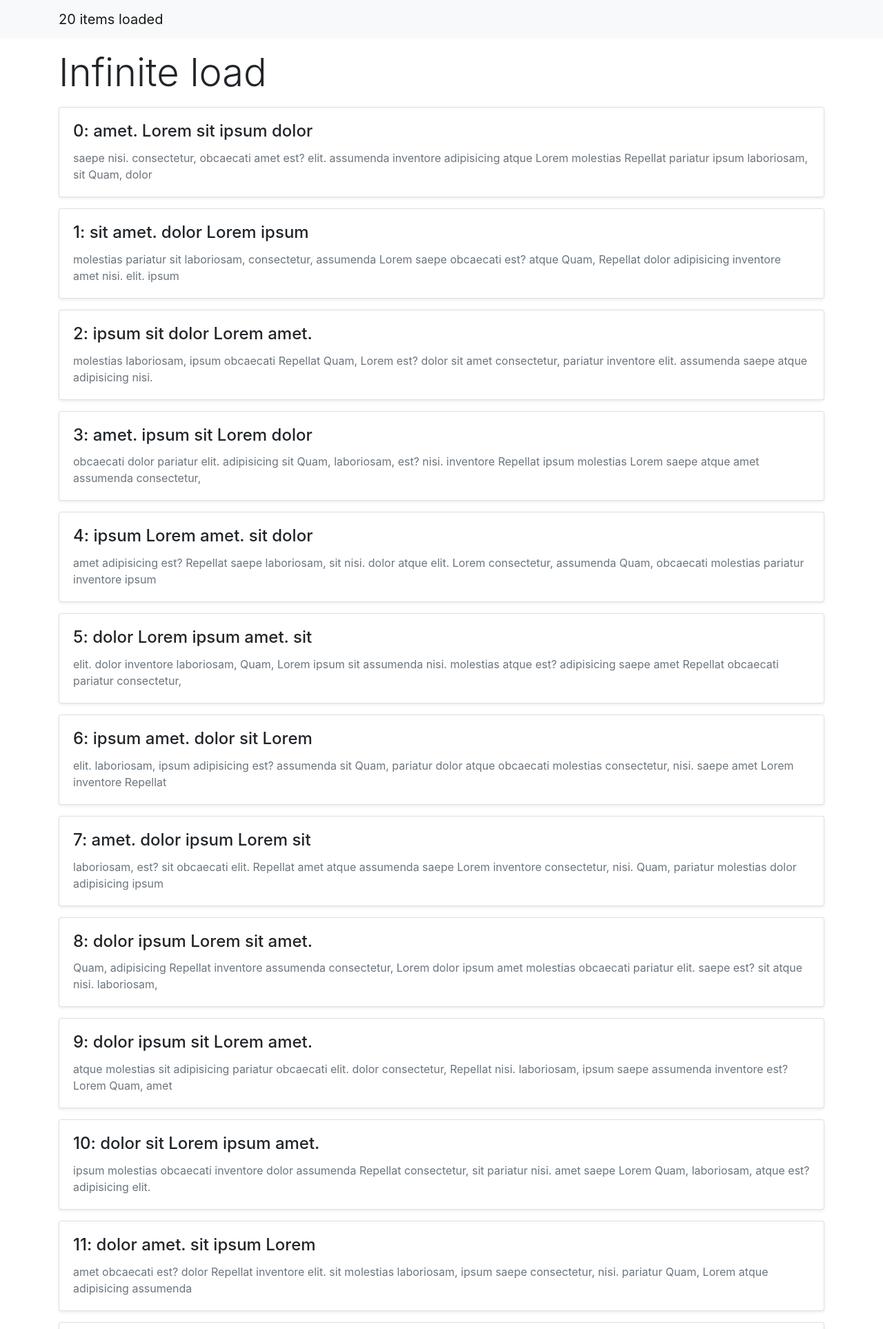
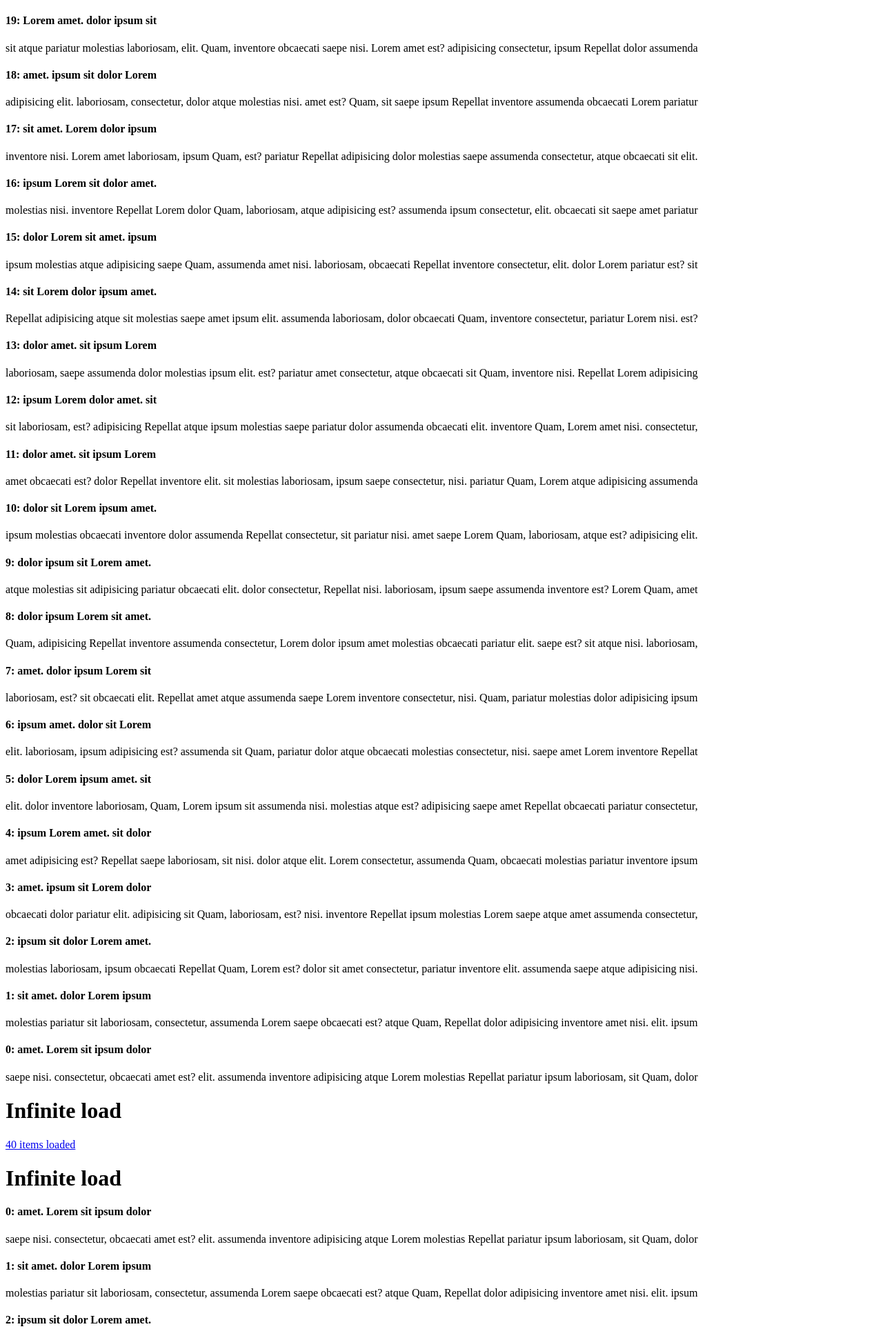
Before and after one commit to jhylands/infiniscroll, a Flask app: page / in a window 1280 px wide. Shown: the top 1927 px of the page at 69% size. Run offline with Flask 2, Linux system fonts and the light colour scheme; some libraries are stand-ins or nearby versions.

Commit message:
Scrolling in both directions working

```diff
--- a/server.py
+++ b/server.py
@@ -1,6 +1,5 @@
-from flask import Flask, render_template, request, jsonify, make_response
+from flask import Flask, render_template, request, jsonify, make_response, send_from_directory
 import random
-import time
 # Source https://pythonise.com/categories/javascript/infinite-lazy-loading
 
 app = Flask(__name__)
@@ -41,11 +40,16 @@ def index():
     return render_template("index.html")
 
 
+@app.route('/js/<path:path>')
+def send_js(path):
+    return send_from_directory('templates/js', path)
+
+
+
 @app.route("/load")
 def load():
     """ Route to return the posts """
 
-    time.sleep(0.2)  # Used to simulate delay
 
     if request.args:
         counter = int(request.args.get("c"))  # The 'counter' value sent in the QS
--- a/templates/index.html
+++ b/templates/index.html
@@ -4,15 +4,38 @@
 <head>
   <meta charset="utf-8">
   <meta name="viewport" content="width=device-width, initial-scale=1, shrink-to-fit=no">
+  <title>Infinite load</title>
+<script src="https://ajax.googleapis.com/ajax/libs/jquery/3.4.1/jquery.min.js"></script>
+<script src="js/scroll_management.js"></script>
 
-  <!-- Bootstrap CSS -->
-  <link rel="stylesheet" href="https://stackpath.bootstrapcdn.com/bootstrap/4.3.1/css/bootstrap.min.css" integrity="sha384-ggOyR0iXCbMQv3Xipma34MD+dH/1fQ784/j6cY/iJTQUOhcWr7x9JvoRxT2MZw1T" crossorigin="anonymous">
+</head>
 
-  <!-- Animate CSS -->
-  <link rel="stylesheet" href="https://cdnjs.cloudflare.com/ajax/libs/animate.css/3.7.0/animate.min.css">
 
-  <title>Infinite load</title>
-</head>
+<body>
+
+  <main class="mt-3">
+
+
+    <div class="container">
+      <div class="row">
+        <div class="col">
+          <!-- element to trigger the IntersectionObserver -->
+          <div class="d-flex justify-content-center mb-3" id="sentinel_upper">
+            <div class="spinner-border" role="status"></div>
+          </div>
+
+
+          <!-- div to contain the content -->
+          <div id="scroller_upper" class="mb-3">
+
+
+          </div>
+
+          <h1 class="display-4 mb-3">Infinite load</h1>
+
+        </div>
+      </div>
+    </div>
 
 <!-- sticky-top navbar displaying the counter -->
 <nav class="navbar navbar-light bg-light sticky-top">
@@ -20,11 +43,6 @@
     <a class="navbar-brand" id="loaded" href="#">0 items loaded</a>
   </div>
 </nav>
-
-<body>
-
-  <main class="mt-3">
-
     <div class="container">
       <div class="row">
         <div class="col">
@@ -32,7 +50,7 @@
           <h1 class="display-4 mb-3">Infinite load</h1>
 
           <!-- div to contain the content -->
-          <div id="scroller" class="mb-3">
+          <div id="scroller_lower" class="mb-3">
 
             <!-- template schema, hidden from the dom -->
             <template id="post_template">
@@ -50,7 +68,7 @@
           </div>
 
           <!-- element to trigger the IntersectionObserver -->
-          <div class="d-flex justify-content-center mb-3" id="sentinel">
+          <div class="d-flex justify-content-center mb-3" id="sentinel_lower">
             <div class="spinner-border" role="status"></div>
           </div>
 
@@ -59,89 +77,5 @@
     </div>
 
   </main>
-
-  <!-- Import Bootstrap JS here -->
-<script src="https://ajax.googleapis.com/ajax/libs/jquery/3.4.1/jquery.min.js"></script>
-<script src="https://cdnjs.cloudflare.com/ajax/libs/popper.js/2.6.0/umd/popper.min.js" integrity="sha512-BmM0/BQlqh02wuK5Gz9yrbe7VyIVwOzD1o40yi1IsTjriX/NGF37NyXHfmFzIlMmoSIBXgqDiG1VNU6kB5dBbA==" crossorigin="anonymous"></script>
-<script src="https://maxcdn.bootstrapcdn.com/bootstrap/3.3.7/js/bootstrap.min.js" integrity="sha384-Tc5IQib027qvyjSMfHjOMaLkfuWVxZxUPnCJA7l2mCWNIpG9mGCD8wGNIcPD7Txa" crossorigin="anonymous"></script>
-
-<script>
-$(document).ready(function(){
-    // Get references to the dom elements
-    var scroller = document.querySelector("#scroller");
-    var template = document.querySelector('#post_template');
-    var loaded = document.querySelector("#loaded");
-    var sentinel = document.querySelector('#sentinel');
-
-    // Set a counter to count the items loaded
-    var counter = 0;
-
-    // Function to request new items and render to the dom
-    function loadItems() {
-
-      // Use fetch to request data and pass the counter value in the QS
-      fetch(`/load?c=${counter}`).then((response) => {
-
-        // Convert the response data to JSON
-        response.json().then((data) => {
-
-          // If empty JSON, exit the function
-          if (!data.length) {
-
-            // Replace the spinner with "No more posts"
-            sentinel.innerHTML = "No more posts";
-            return;
-          }
-
-          // Iterate over the items in the response
-          for (var i = 0; i < data.length; i++) {
-
-            // Clone the HTML template
-            let template_clone = template.content.cloneNode(true);
-
-            // Query & update the template content
-            template_clone.querySelector("#title").innerHTML = `${data[i][0]}: ${data[i][1]}`;
-            template_clone.querySelector("#content").innerHTML = data[i][2];
-
-            // Append template to dom
-            scroller.appendChild(template_clone);
-
-            // Increment the counter
-            counter += 1;
-
-            // Update the counter in the navbar
-            loaded.innerText = `${counter} items loaded`;
-
-          }
-        })
-      })
-    }
-
-    // Create a new IntersectionObserver instance
-    var intersectionObserver = new IntersectionObserver(entries => {
-
-      // Uncomment below to see the entry.intersectionRatio when
-      // the sentinel comes into view
-
-      // entries.forEach(entry => {
-      //   console.log(entry.intersectionRatio);
-      // })
-
-      // If intersectionRatio is 0, the sentinel is out of view
-      // and we don't need to do anything. Exit the function
-      if (entries[0].intersectionRatio <= 0) {
-        return;
-      }
-
-      // Call the loadItems function
-      loadItems();
-
-    });
-
-    // Instruct the IntersectionObserver to watch the sentinel
-    intersectionObserver.observe(sentinel);
-});
-</script>
 </body>
-
 </html>
--- /dev/null
+++ b/templates/js/scroll_management.js
@@ -0,0 +1,72 @@
+$(document).ready(function(){
+    // Get references to the dom elements
+    var scrollers = [
+      document.querySelector("#scroller_upper"),
+      document.querySelector("#scroller_lower")];
+    var template = document.querySelector('#post_template');
+    var loaded = document.querySelector("#loaded");
+
+    var sentinels = [
+      document.querySelector('#sentinel_upper'),
+      document.querySelector('#sentinel_lower')];
+
+    // Set a counter to count the items loaded
+    var counter = 0;
+
+    // Function to request new items and render to the dom
+    function loadItems(sentinel) {
+      // Use fetch to request data and pass the counter value in the QS
+      fetch(`/load?c=${counter}`).then((response) => {
+        // Convert the response data to JSON
+        response.json().then((data) => {
+          // If empty JSON, exit the function
+          if (!data.length) {
+            // Replace the spinner with "No more posts"
+            sentinel.innerHTML = "No more posts";
+            console.log("limit reached");
+            return;
+          }
+          // Iterate over the items in the response
+          for (var i = 0; i < data.length; i++) {
+            // Clone the HTML template
+            let template_clone = template.content.cloneNode(true);
+            // Query & update the template content
+            template_clone.querySelector("#title").innerHTML = `${data[i][0]}: ${data[i][1]}`;
+            template_clone.querySelector("#content").innerHTML = data[i][2];
+            // Append template to dom
+            if(sentinel===sentinels[0]){
+              console.log("try add to top")
+              scrollers[0].insertBefore(template_clone, scrollers[0].childNodes[0]);
+            }else{
+              scrollers[1].appendChild(template_clone);
+            }
+
+            // Increment the counter
+            counter += 1;
+            // Update the counter in the navbar
+            loaded.innerText = `${counter} items loaded`;
+          }
+        })
+      })
+    }
+
+    // Create a new IntersectionObserver instance
+    var intersectionObserver1 = new IntersectionObserver(entries => {
+      // If intersectionRatio is 0, the sentinel is out of view
+      // and we don't need to do anything. Exit the function
+      if (entries[0].intersectionRatio <= 0) {return;}
+      // Call the loadItems function
+      loadItems(sentinels[0]);
+    });
+    var intersectionObserver2 = new IntersectionObserver(entries => {
+      // If intersectionRatio is 0, the sentinel is out of view
+      // and we don't need to do anything. Exit the function
+      if (entries[0].intersectionRatio <= 0) {return;}
+      // Call the loadItems function
+      loadItems(sentinels[1]);
+    });
+
+    // Instruct the IntersectionObserver to watch the sentinel
+    intersectionObserver1.observe(sentinels[0]);
+    intersectionObserver2.observe(sentinels[1]);
+});
```
